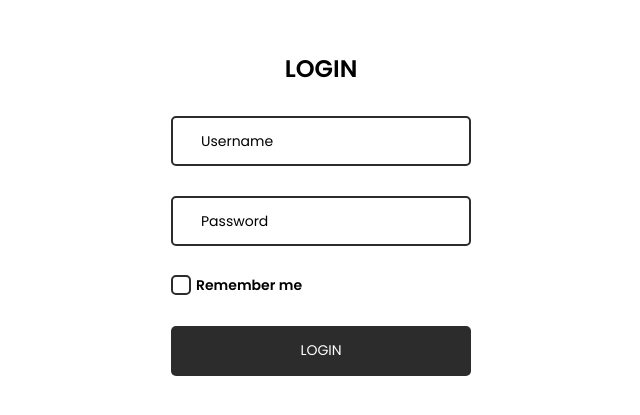
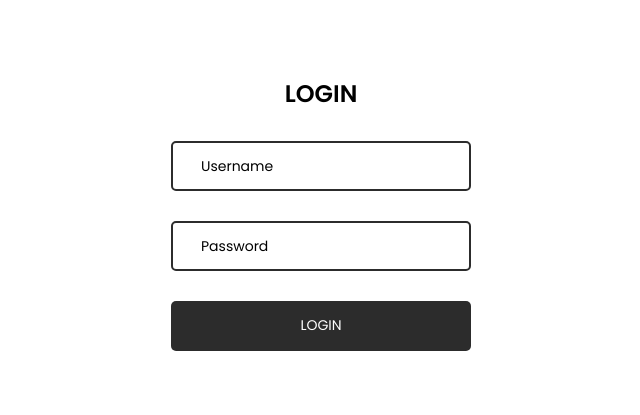
Before and after one commit to GunawanAhmad/Inventory-Frontend, a React (Create React App) app: page /login in a window 1280 px wide. Shown: the part 187-602 px from the top of the page, without its empty margins (319-959 px from the left). Built offline with nearby package versions, Linux system fonts and the light colour scheme.

Commit message:
make login feature work

```diff
--- a/src/App.js
+++ b/src/App.js
@@ -2,6 +2,7 @@ import logo from "./logo.svg";
 import "./App.css";
 import Login from "./View/login";
 import BarangDetail from "./View/barangDetail";
+import Beranda from "./View/beranda";
 import { BrowserRouter as Router, Route, Switch } from "react-router-dom";
 
 function App() {
@@ -9,6 +10,7 @@ function App() {
     <div className="App">
       <Router>
         <Switch>
+          <Route path="/" exact component={Beranda} />
           <Route path="/login" component={Login} />
           <Route path="/:id" component={BarangDetail} />
         </Switch>
--- /dev/null
+++ b/src/View/beranda.jsx
@@ -0,0 +1,11 @@
+import React from "react";
+
+function Login() {
+  return (
+    <div className="container">
+      <h1 className="Title">Beranda</h1>
+    </div>
+  );
+}
+
+export default Login;
--- a/src/View/login.jsx
+++ b/src/View/login.jsx
@@ -1,10 +1,40 @@
-import React from "react";
+import React, { useState } from "react";
 import "../css/login.css";
 
-function Login() {
+function LoginPage() {
+  const [username, setUsername] = useState("");
+  const [password, setPassword] = useState("");
+
+  async function login(e) {
+    e.preventDefault();
+
+    const requestOptions = {
+      method: "POST",
+      headers: {
+        "Content-Type": "application/json",
+        Accept: "application/json",
+      },
+      body: JSON.stringify({
+        username: username,
+        password: password,
+      }),
+    };
+    try {
+      const response = await fetch(
+        "http://localhost:5000/login",
+        requestOptions
+      );
+      const json = await response.json();
+      console.log(json);
+    } catch (err) {
+      const rs = err.response;
+      console.log(rs);
+    }
+  }
+
   return (
     <div className="container">
-      <form action="" className="form">
+      <form action="" className="form" onSubmit={login}>
         <h3 className="title">LOGIN</h3>
         <div className="form_div">
           <input
@@ -13,6 +43,7 @@ function Login() {
             id="username"
             required
             className="input"
+            onChange={(e) => setUsername(e.target.value)}
           />
           <label htmlFor="username" className="label">
             Username
@@ -25,20 +56,17 @@ function Login() {
             id="password"
             required
             className="input"
+            onChange={(e) => setPassword(e.target.value)}
           />
           <label htmlFor="password" className="label">
             Password
           </label>
         </div>
-        <label class="checkbox-container">
-          Remember me
-          <input type="checkbox" />
-          <span class="fake-checkbox"></span>
-        </label>
+
         <button className="btn">LOGIN</button>
       </form>
     </div>
   );
 }
 
-export default Login;
+export default LoginPage;
--- a/src/css/login.css
+++ b/src/css/login.css
@@ -58,8 +58,9 @@ body {
   font-size: 1.4rem;
   font-weight: 400;
   background-color: var(--primary-clr);
-  transition: all 50ms linear;
+  transition: all 20ms linear;
   padding: 0 1rem;
+  cursor: text;
 }
 
 .input:focus + .label {
@@ -79,68 +80,3 @@ body {
 .input:valid + .label {
   top: 0;
 }
-
-.checkbox-container {
-  position: relative;
-  padding-left: 25px;
-  height: 20px;
-  display: flex;
-  align-items: center;
-  cursor: pointer;
-  margin: 0.5rem 0;
-  font-size: 1.4rem;
-  font-weight: 600;
-  margin-bottom: 3rem;
-}
-
-/* Hide the real input */
-.checkbox-container input {
-  opacity: 0;
-}
-
-/* the container for the circle of checkbox button */
-.checkbox-container .fake-checkbox {
-  position: absolute;
-  left: 0;
-  top: -1px;
-  height: 100%;
-  width: 20px;
-  border: 2px solid var(--secondary-clr);
-  border-radius: 5px;
-}
-
-/* create main circle in the middle of checkbox button */
-.checkbox-container .fake-checkbox::before {
-  content: "";
-  position: absolute;
-  left: 50%;
-  top: 50%;
-  transform: translate(-50%, -60%) rotate(45deg);
-  height: 0px;
-  width: 0px;
-  /* background-color: var(--black); */
-  border: solid var(--secondary-clr);
-  border-width: 0 2px 2px 0;
-  transition: all 150ms ease;
-  opacity: 0;
-}
-
-/* condition when the checkbox is checked */
-.checkbox-container input:checked ~ .fake-checkbox::before {
-  height: 50%;
-  width: 30%;
-  opacity: 1;
-}
-
-/* condition when the checkbox is dsisabled (change the color and opacity) */
-.checkbox-container input:disabled ~ .fake-checkbox::before {
-  /* background-color: grey; */
-  opacity: 0.7;
-}
-
-/* condition when the checkbox is dsisabled (change the border and opacity) */
-
-.checkbox-container input:disabled ~ .fake-checkbox {
-  border: 1px solid grey;
-  opacity: 0.7;
-}
```
